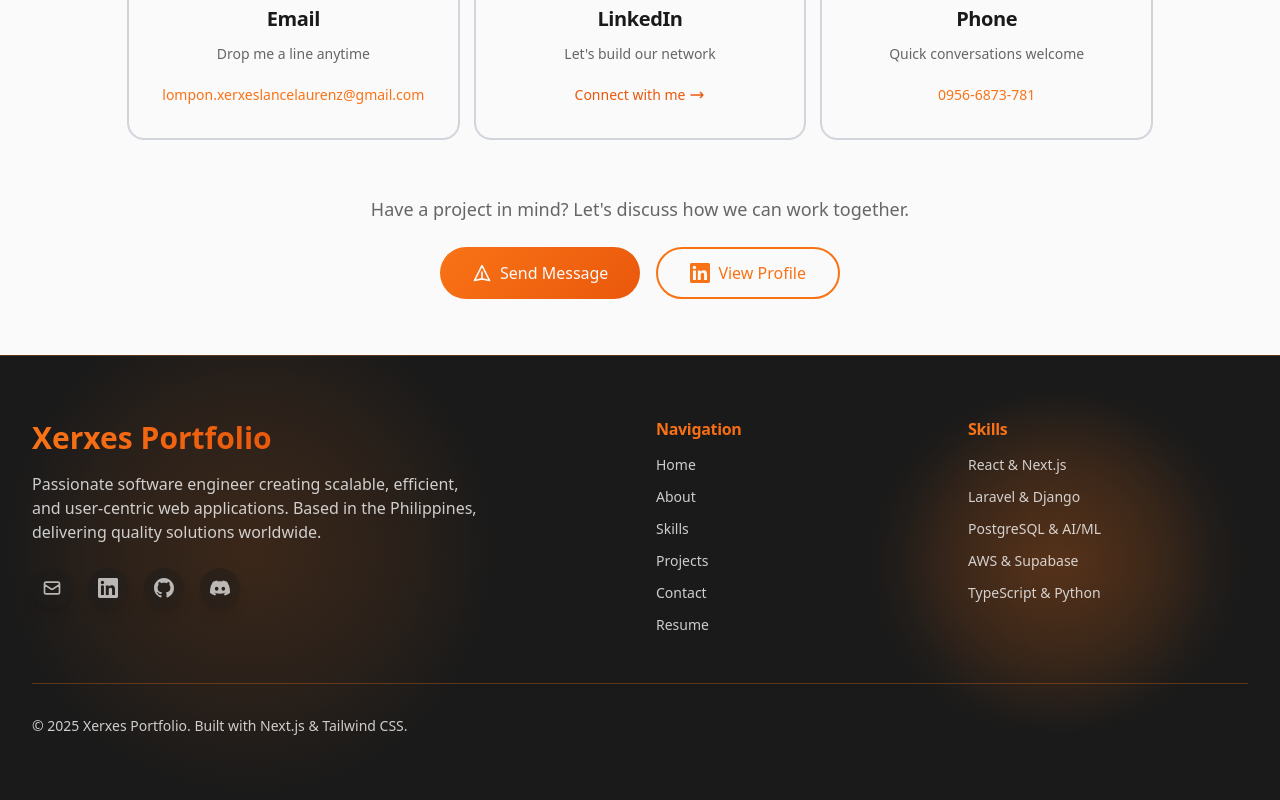
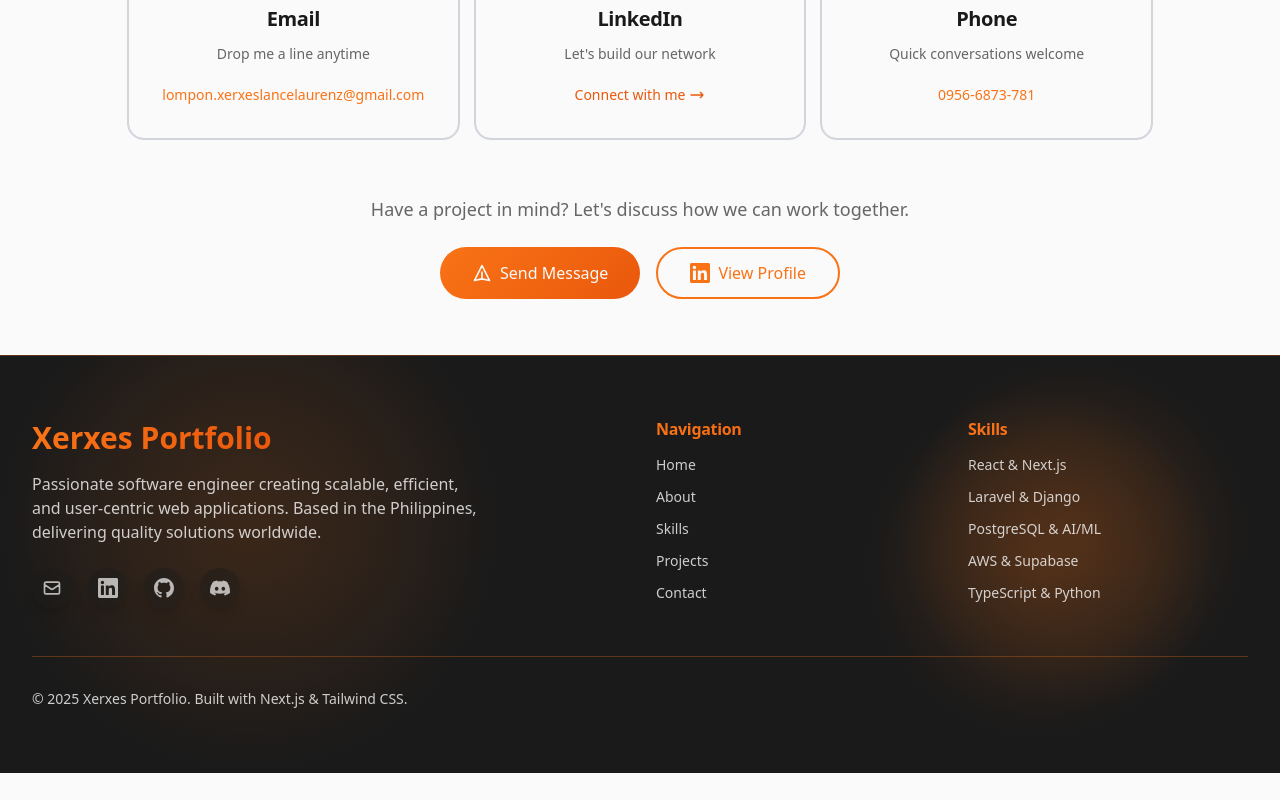
Before and after one commit to lalalance12/portfolio-website, a Next.js app: page / in a window 1280 px wide. Shown: the part 6397-7197 px from the top of the page. After the commit the page ends 7170 px from the top, so only its background shows below. Built offline with nearby package versions, Linux system fonts and the light colour scheme.

Commit message:
refactor: remove Resume link from Footer not needed

```diff
--- a/src/components/Footer.tsx
+++ b/src/components/Footer.tsx
@@ -201,16 +201,6 @@ export default function Footer() {
                   Contact
                 </button>
               </li>
-              <li>
-                <Link
-                  href="/resume"
-                  className="hover:text-primary transition-colors"
-                  target="_blank"
-                  rel="noopener noreferrer"
-                >
-                  Resume
-                </Link>
-              </li>
             </ul>
           </div>
 
```
